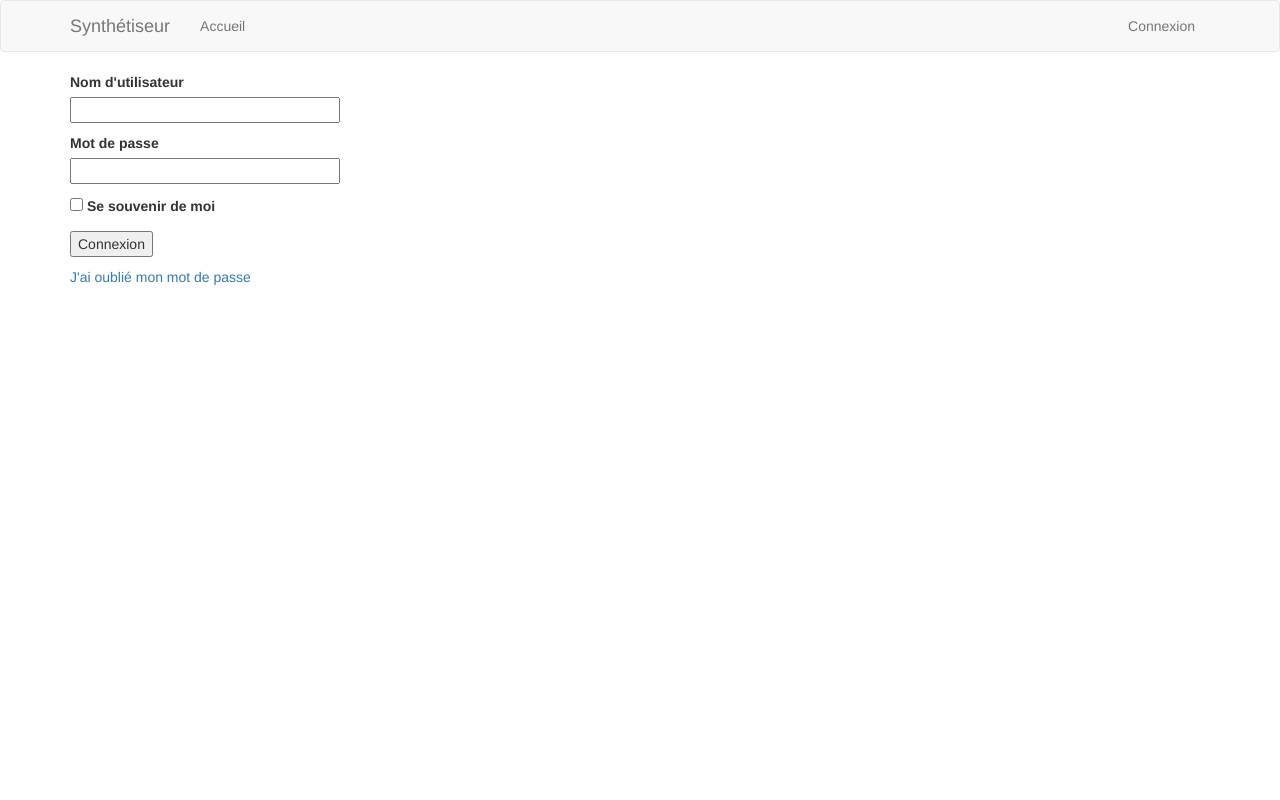
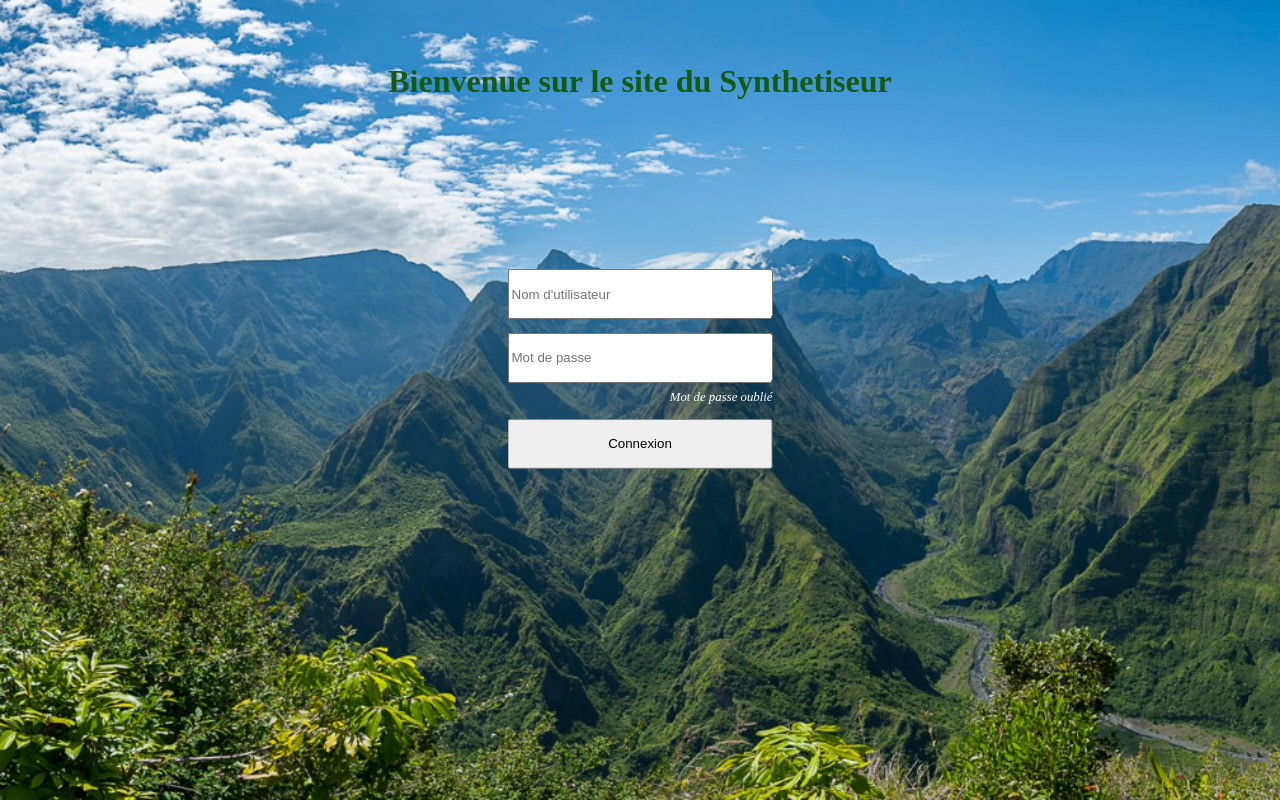
Before and after one commit to JL31/synthetiseur, a Flask app: page /login in a window 1280 px wide. Run offline with Flask 2, Linux system fonts and the light colour scheme; some libraries are stand-ins or nearby versions.

Commit message:
Modification de la page de connexion du site

```diff
--- a/app/routes.py
+++ b/app/routes.py
@@ -39,8 +39,20 @@ from datetime import datetime
 #
 # ==================================================================================================
 
+# ================
+@app.route("/")
+@login_required
+def first_page():
+
+    if current_user.is_anonymous:
+
+        return render_template("login.html")
+
+    else:
+
+        return redirect(url_for("index"))
+
 # ==================
-@app.route("/")
 @app.route("/index")
 @login_required
 def index():
--- /dev/null
+++ b/app/static/css/login.css
@@ -0,0 +1,51 @@
+.container
+{
+    position: absolute;
+    left: 50%;
+    top: 50%;
+    transform: translate(-50%, -70%);
+}
+
+h1
+{
+    text-align: center;
+    margin-top: 5%;
+    color: rgb(20, 90, 20);
+}
+
+.username-button
+{
+    margin-top: 25%;
+    margin-bottom: 5%;
+}
+
+.password-button
+{
+    margin-bottom: 3%;
+}
+
+input
+{
+    height: 50px;
+}
+
+a
+{
+    text-decoration: none;
+    font-style: italic;
+    float: right;
+    margin-bottom: 5%;
+    color: white;
+    font-size: 0.8em;
+}
+
+.btn
+{
+    height: 50px;
+}
+
+body
+{
+    background-image: url("../images/reunion.jpg");
+    background-size: cover;
+}
--- a/app/templates/base.html
+++ b/app/templates/base.html
@@ -22,12 +22,9 @@
             </div>
             <div class="collapse navbar-collapse" id="bs-example-navbar-collapse-1">
                 <ul class="nav navbar-nav">
-                    <li><a href="{{ url_for('index') }}">Accueil</a></li>
                 </ul>
                 <ul class="nav navbar-nav navbar-right">
-                    {% if current_user.is_anonymous %}
-                        <li><a href="{{ url_for('login') }}">Connexion</a></li>
-                    {% else %}
+                    {% if not current_user.is_anonymous %}
                         <li><a href="{{ url_for('user_articles_list') }}">Liste de mes articles</a></li>
                         <li><a href="{{ url_for('create_article') }}">Créer un article</a></li>
                         <li><a href="{{ url_for('user', username = current_user.username) }}">Profil</a></li>
--- a/app/templates/login.html
+++ b/app/templates/login.html
@@ -1,35 +1,37 @@
-{% extends "base.html" %}
+<html>
+    <head>
+        <link rel= "stylesheet" type= "text/css" href= "{{ url_for('static', filename='css/login.css') }}">
+    </head>
 
-{% block app_content %}
-    <form action = "" method = "post" novalidate>
+    <body>
+        <h1>Bienvenue sur le site du Synthetiseur</h1>
+
+        <div class="container">
+            <form action = "" method = "post">
                 {{ form.hidden_tag() }}
 
-        <p>
-            {{ form.username.label }}<br>
-            {{ form.username(size = 30) }}<br>
+                <div class="row">
+                    <div class="username-button">
+                        {{ form.username(size = 30, placeholder = "Nom d'utilisateur") }}<br>
                         {% for error in form.username.errors %}
                             <span style = "color: red;">{{ error }}</span>
                         {% endfor %}
-        </p>
+                    </div>
 
-        <p>
-            {{ form.password.label }}<br>
-            {{ form.password(size = 30) }}<br>
+                    <div class="password-button">
+                        {{ form.password(size = 30, placeholder = "Mot de passe") }}<br>
                         {% for error in form.password.errors %}
                             <span style = "color: red;">{{ error }}</span>
                         {% endfor %}
-        </p>
+                    </div>
 
-        <p>
-            {{ form.remember_me() }} {{ form.remember_me.label }}
-        </p>
+                    <div>
+                        <a href="{{ url_for('reset_password_request') }}">Mot de passe oublié</a>
+                    </div>
 
-        <p>
-            {{ form.submit() }}
-        </p>
-
-        <p>
-            <a href="{{ url_for('reset_password_request') }}">J'ai oublié mon mot de passe</a>
-        </p>
+                    <button type="submit" class="btn" style="width: 100%">Connexion</button>
+                </div>
             </form>
-{% endblock %}
+        </div>
+    </body>
+</html>
```
Also changed, not shown: app/static/images/reunion.jpg (added). Lines whose indentation alone changed are shown as unchanged.
